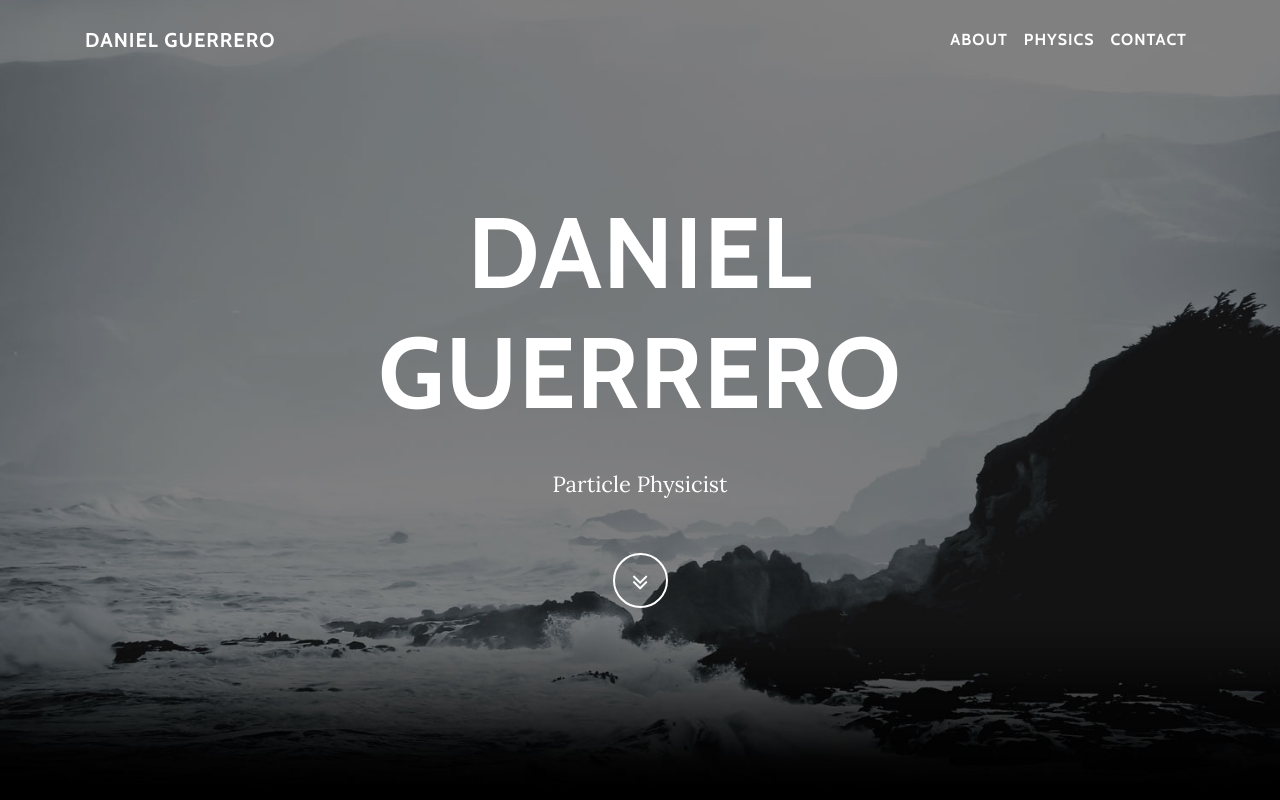
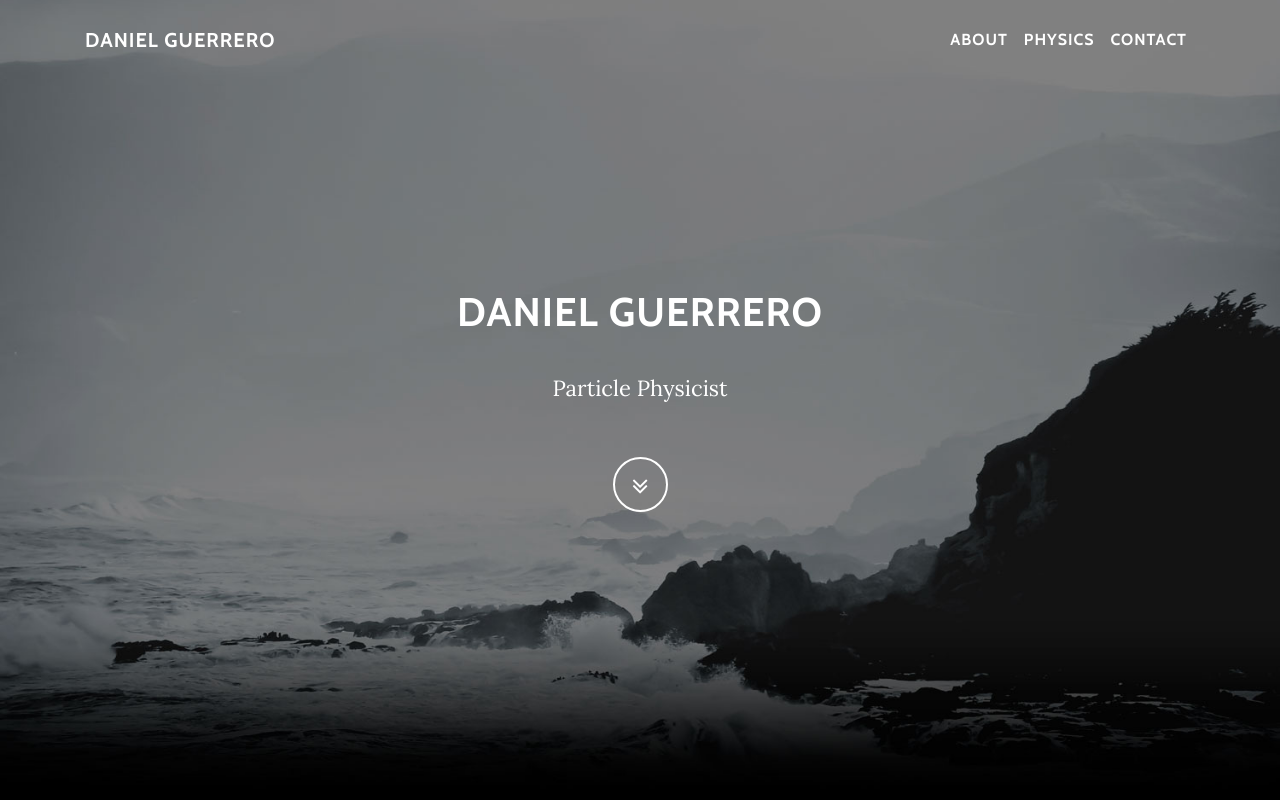
Before and after one commit to danielguerrero/danielguerrero.github.io, a website: page index.html in a window 1280 px wide. Shown: the top 800 px of the page. Drawn offline with nearby package versions, Linux system fonts and the light colour scheme.

Commit message:
Initial commit

```diff
--- a/index.html
+++ b/index.html
@@ -55,7 +55,7 @@
         <div class="container">
           <div class="row">
             <div class="col-lg-8 mx-auto">
-              <h2 class="brand-heading">Daniel Guerrero</h2>
+              <h1>Daniel Guerrero</h1>
               <p class="intro-text">Particle Physicist</p>
               <a href="#about" class="btn btn-circle js-scroll-trigger">
                 <i class="fa fa-angle-double-down animated"></i>
--- a/scss/grayscale.scss
+++ b/scss/grayscale.scss
@@ -148,10 +148,10 @@ a {
 
     vertical-align: middle;
     .brand-heading {
-      font-size: 50px;
+      font-size: 30px;
     }
     .intro-text {
-      font-size: 18px;
+      font-size: 20px;
     }
   }
   @media(min-width:768px) {
@@ -159,7 +159,7 @@ a {
     padding: 0;
     .intro-body {
       .brand-heading {
-        font-size: 100px;
+        font-size: 40px;
       }
       .intro-text {
         font-size: 22px;
```
